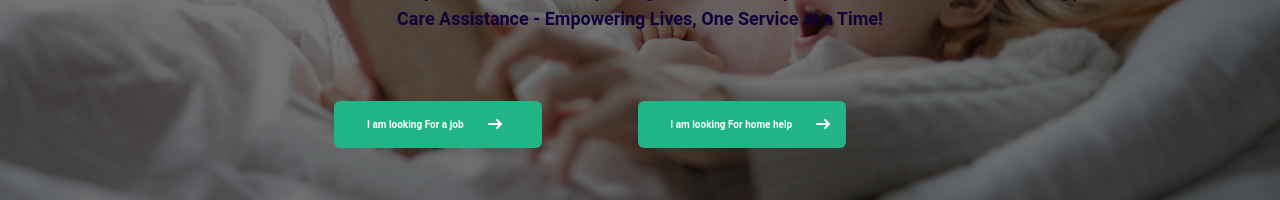
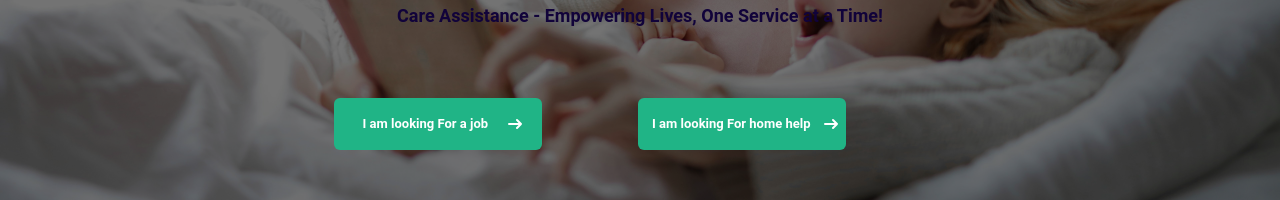
Before and after one commit to hamzaelalamy/f-blastek, a React (Vite) app in the folder app/: page /Home in a window 1280 px wide. Shown: the part 438-638 px from the top of the page. Built offline with nearby package versions, Linux system fonts and the light colour scheme.

Commit message:
change text size in the button in the hero section

```diff
--- a/app/src/components/landingPage/AboutSection.tsx
+++ b/app/src/components/landingPage/AboutSection.tsx
@@ -13,7 +13,7 @@ function AboutSection() {
     </p>
     <p> <span className='text-[#9DB2BF]'>F’Blastek</span> automatise toutes vos démarches et vous permet de profiter d'un acompagnement administratif et juridique personnalisé.</p>
     <button className='flex items-center  bg-[#FF5C1A] text-white   rounded-3xl  mt-5 p-2  '><span className="mr-auto flex-grow text-[10px] lg:text-l lg:font-bold"> Join Us</span>  <svg className="rtl:rotate-180 w-3 h-3.5 ms-2" aria-hidden="true" xmlns="http://www.w3.org/2000/svg" fill="none" viewBox="0 0 14 10">
-<path stroke="currentColor" stroke-linecap="round" stroke-linejoin="round" stroke-width="1.5" d="M1 5h12m0 0L9 1m4 4L9 9"/>
+<path stroke="currentColor" strokeLinecap="round" strokeLinejoin="round" strokeWidth="1.5" d="M1 5h12m0 0L9 1m4 4L9 9"/>
 </svg></button>
 </div >
 
--- a/app/src/components/landingPage/HeroSection.tsx
+++ b/app/src/components/landingPage/HeroSection.tsx
@@ -1,52 +1,40 @@
-import React from 'react'
-import Header from '../common/Header'
-import HamburgerButton from "../common/HamburgerMenuButton/HamburgerButton"
-import { useState } from "react";
+import React, { useState } from 'react';
+import Header from '../common/Header';
+import HamburgerButton from '../common/HamburgerMenuButton/HamburgerButton';
 import MobileHeader from '../common/HamburgerMenuButton/MobileHeader';
 
 function HeroSection() {
-
-  const [mobileMenu, setMobileMenu] = useState(false)
+  const [mobileMenu, setMobileMenu] = useState(false);
 
   return (
     <>
-
       <div className="relative bg-cover bg-center h-[400px] lg:h-[600px] xl:h-[700px] ">
         <Header />
-        {mobileMenu && <MobileHeader />
-
-        }
+        {mobileMenu && <MobileHeader />}
         <HamburgerButton mobileMenu={mobileMenu} setMobileMenu={setMobileMenu} />
-
-
-        <img className="absolute inset-0 w-full h-full object-cover " src="../../../landingPage/hero6.png " alt="Hero Image" />
-        <div className='absolute inset-0 bg-black  opacity-55'></div>
-
+        <img className="absolute inset-0 w-full h-full object-cover " src="../../../landingPage/hero6.png" alt="Hero Image" />
+        <div className="absolute inset-0 bg-black opacity-55"></div>
         <div className="absolute inset-0 flex items-center justify-center -mt-20">
           <div className="text-white text-center">
-            <h1 className="md:text-3xl lg:text-6xl font-bold mt-32 mb-4  text-[20px]"><span className='text-[#20B486] '>Empowering</span> Lives, </h1>
+            <h1 className="md:text-3xl lg:text-6xl font-bold mt-32 mb-4 text-[20px]"><span className="text-[#20B486]">Empowering</span> Lives, </h1>
             <h1 className="md:text-3xl lg:text-6xl font-bold mb-4 text-[20px]"> One Service at a Time</h1>
-            <h1 className="md:text-3xl lg:text-6xl font-bold mb-4 text-[20px]">Nurturing, <span className='text-[#20B486]'>Caring</span>, Supporting!</h1>
+            <h1 className="md:text-3xl lg:text-6xl font-bold mb-4 text-[20px]">Nurturing, <span className="text-[#20B486]">Caring</span>, Supporting!</h1>
             <h1 className="md:text-3xl lg:text-6xl font-bold mb-4 text-xl"></h1>
-
-
-            <p className=" lg:text-lg text-[8px] font-bold lg:mt-10 text-[#02033B]">Your Trusted Platform for Exceptional Services: Babysitting, Household Help, Personal Assistance,, School Support </p>
-            <p className=" lg:text-lg text-xs lg:block font-bold hidden  text-[#11033A]">  Care Assistance - Empowering Lives, One Service at a Time!</p>
-            {/* <h3 className='mt-10 mb-5 lg:mt-20  lg:text-xl text font-bold text-[#f39237ed]'>I am looking  </h3> */}
-            <div className='flex justify-start  lg:mt-10'>
-              <button className='flex items-center  bg-[#20B486] text-white   lg:ml-40 lg:w-52 lg:p-4 lg:pr-10 rounded-md ml-6 mt-7 p-2 md:w-40 w-30'><span className="mr-auto flex-grow text-[10px] lg:text-l lg:font-bold"> I am looking For a job</span>  <svg className="rtl:rotate-180 w-3.5 h-3.5 ms-2" aria-hidden="true" xmlns="http://www.w3.org/2000/svg" fill="none" viewBox="0 0 14 10">
-                <path stroke="currentColor" stroke-linecap="round" stroke-linejoin="round" stroke-width="2" d="M1 5h12m0 0L9 1m4 4L9 9" />
+            <p className="lg:text-lg text-[8px] font-bold lg:mt-10 text-[#02033B]">Your Trusted Platform for Exceptional Services: Babysitting, Household Help, Personal Assistance,, School Support </p>
+            <p className="lg:text-lg text-xs lg:block font-bold hidden text-[#11033A]">  Care Assistance - Empowering Lives, One Service at a Time!</p>
+            <div className="flex justify-start lg:mt-10">
+              <button className="flex items-center bg-[#20B486] text-white lg:ml-40 lg:w-52 lg:p-4 lg:pr-5 rounded-md ml-6 mt-7 p-2 md:w-40 w-30"><span className="mr-auto flex-grow text-[10px] lg:text-[13px] lg:font-bold"> I am looking For a job</span>  <svg className="rtl:rotate-180 w-3.5 h-3.5 ms-2" aria-hidden="true" xmlns="http://www.w3.org/2000/svg" fill="none" viewBox="0 0 14 10">
+                <path stroke="currentColor" strokeLinecap="round" strokeLinejoin="round" strokeWidth="2" d="M1 5h12m0 0L9 1m4 4L9 9" />
               </svg></button>
-              <button className='flex items-center  bg-[#20B486] text-white  lg:ml-24 lg:w-52 lg:p-4 rounded-md mt-7 ml-2 p-2 md:w-40 w-30'> <span className="mr-auto flex-grow text-[10px] lg:text-l lg:font-bold"> I am looking For home help</span> <svg className="rtl:rotate-180 w-3.5 h-3.5 ms-2" aria-hidden="true" xmlns="http://www.w3.org/2000/svg" fill="none" viewBox="0 0 14 10">
-                <path stroke="currentColor" stroke-linecap="round" stroke-linejoin="round" stroke-width="2" d="M1 5h12m0 0L9 1m4 4L9 9" />
+              <button className="flex items-center bg-[#20B486] text-white lg:ml-24 lg:w-52 lg:p-2 rounded-md mt-7 ml-2 p-2 md:w-40 w-30"> <span className="mr-auto flex-grow text-[10px] lg:text-[13px] lg:font-bold"> I am looking For home help</span> <svg className="rtl:rotate-180 w-3.5 h-3.5 ms-2" aria-hidden="true" xmlns="http://www.w3.org/2000/svg" fill="none" viewBox="0 0 14 10">
+                <path stroke="currentColor" strokeLinecap="round" strokeLinejoin="round" strokeWidth="2" d="M1 5h12m0 0L9 1m4 4L9 9" />
               </svg></button>
             </div>
-
           </div>
         </div>
       </div>
     </>
-  )
+  );
 }
 
-export default HeroSection
+export default HeroSection;
```
Also changed, not shown: app/src/router/AppRouter.tsx (+4 -4 lines).
